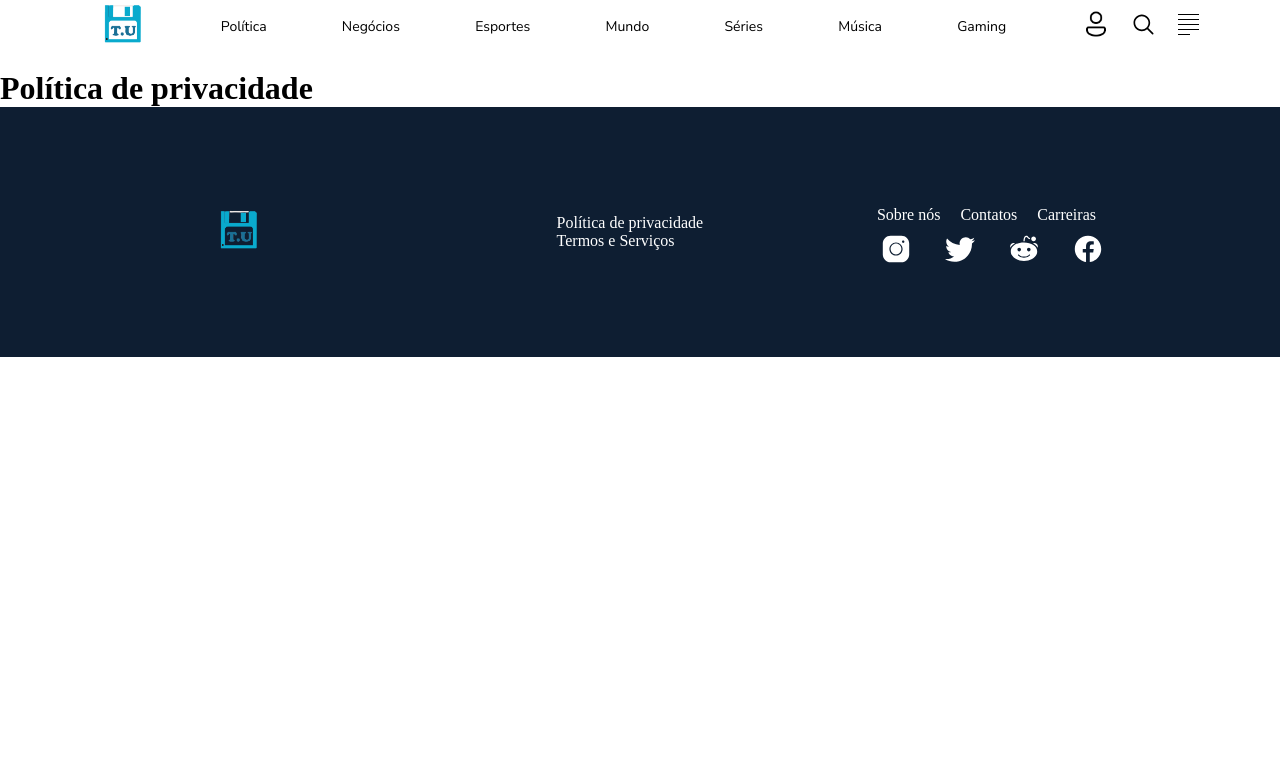
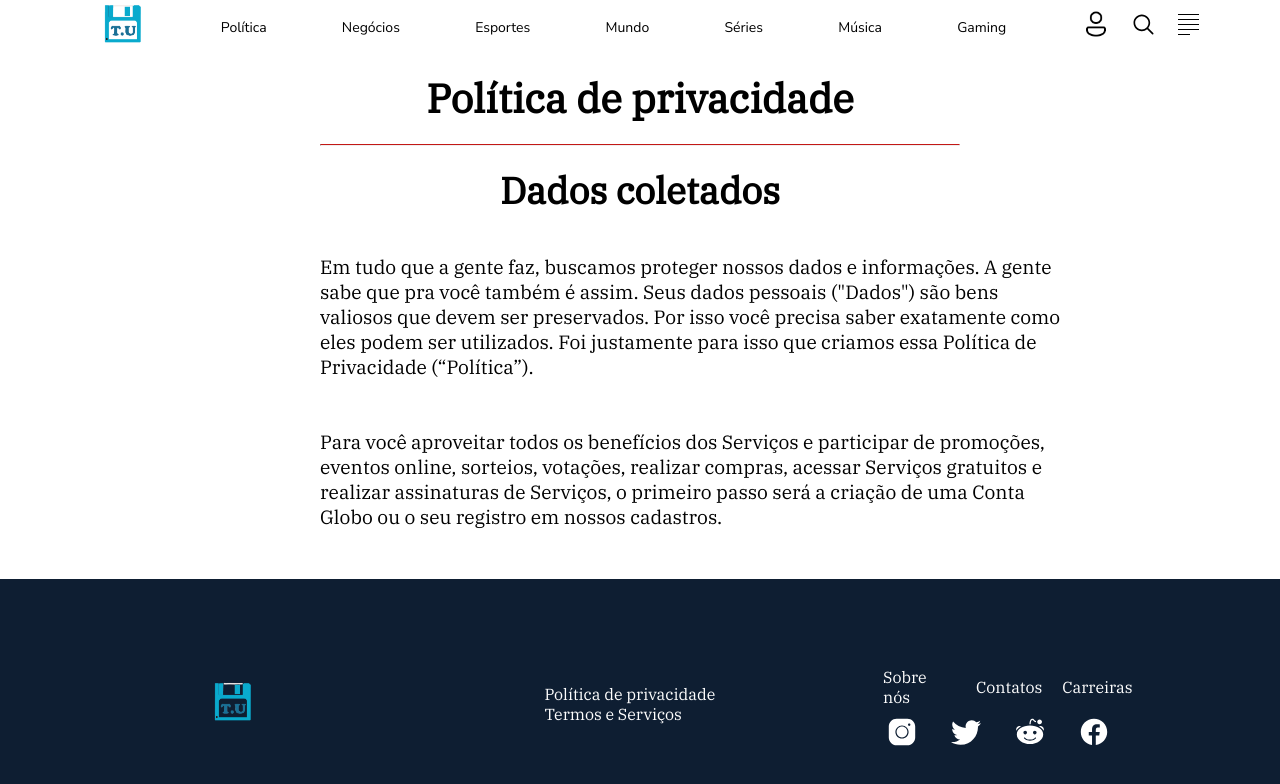
Before and after one commit to SAIRIKO/Metodos-Ageis, a plain HTML site: page politica-privacidade.html in a window 1280 px wide. Drawn offline with Linux system fonts and the light colour scheme.

Commit message:
politica de privacidade

```diff
--- a/politica-privacidade.html
+++ b/politica-privacidade.html
@@ -38,7 +38,25 @@
     <div class="corpo-site">
         <br>
         <h1 class="titulo">Política de privacidade</h1>
-    </div>
+        <br>
+        <hr>
+        <br>
+        <h1 class="titulo2">Dados coletados</h1>
+        <br><br>
+        <P class="p1">
+            Em tudo que a gente faz, buscamos proteger nossos dados e informações. A gente <br>
+            sabe que pra você também é assim. Seus dados pessoais ("Dados") são bens <br>
+            valiosos que devem ser preservados. Por isso você precisa saber exatamente como <br>
+            eles podem ser utilizados. Foi justamente para isso que criamos essa Política de <br>
+            Privacidade (“Política”). <br>
+            <br><br>
+            Para você aproveitar todos os benefícios dos Serviços e participar de promoções, <br>
+            eventos online, sorteios, votações, realizar compras, acessar Serviços gratuitos e <br>
+            realizar assinaturas de Serviços, o primeiro passo será a criação de uma Conta <br>
+            Globo ou o seu registro em nossos cadastros. <br>
+            <br><br>
+        </P>
+        </div>
     <!--Final corpo site-->
     <!-- inicio do footer -->
     <footer>
--- a/style/politica-privacidade.css
+++ b/style/politica-privacidade.css
@@ -1,2 +1,24 @@
 @import url('https://fonts.googleapis.com/css2?family=IBM+Plex+Serif&family=Nunito+Sans&family=Poppins&display=swap');
 /*Fontes útilizadas no figma : IBM - Títulos das noticias; Poppins : Notícia de marte; Nunito : As outras notícias*/
+body{
+    font-family:'IBM Plex Serif',serif;
+}
+.titulo{
+    font-family:'IBM Plex Serif',serif;
+    font-size: 2.5em;
+    text-align: center;
+}
+hr{
+    border-top: 1px solid #C31815;
+    margin-left: 25%;
+    margin-right: 25%;
+}
+.titulo2{
+    font-family:'IBM Plex Serif',serif;
+    font-size: 2.3em;
+    text-align: center;
+}
+.p1{
+    font-size: 1.2em;
+    margin-left: 25%;
+}
--- a/style/termos-servicos.css
+++ b/style/termos-servicos.css
@@ -10,9 +10,11 @@ body{
 }
 .titulo{
     font-family: 'IBM Plex Serif', serif;
+    font-size: 2.5em;
 }
 .titulo1{
     font-family: 'IBM Plex Serif', serif;
+    font-size: 2.3em;
 }
 hr{
     border-top: 1px solid #C31815;
```
